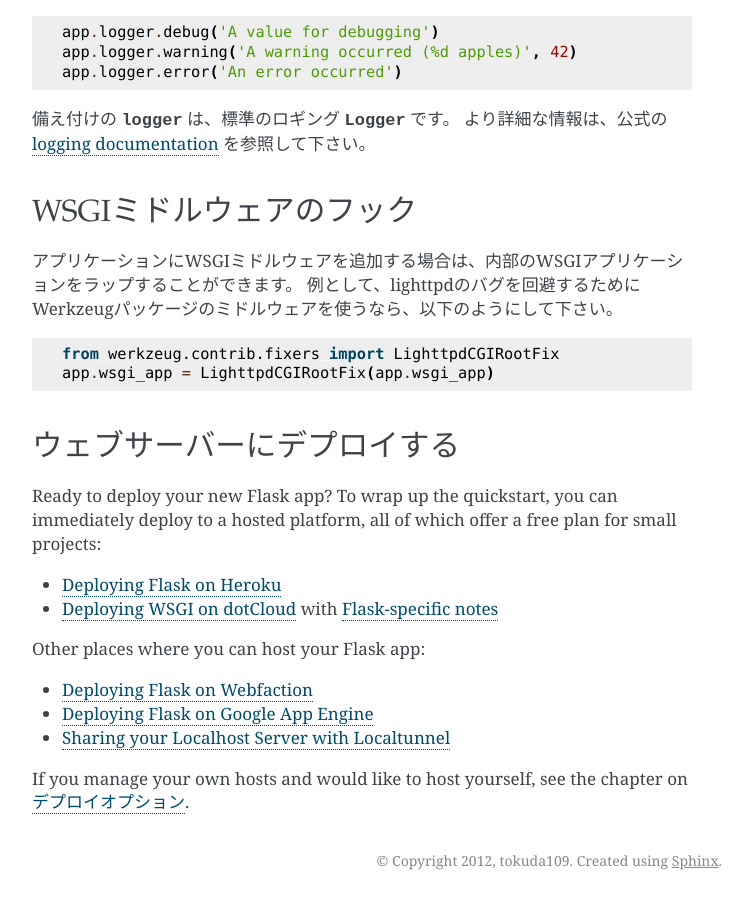
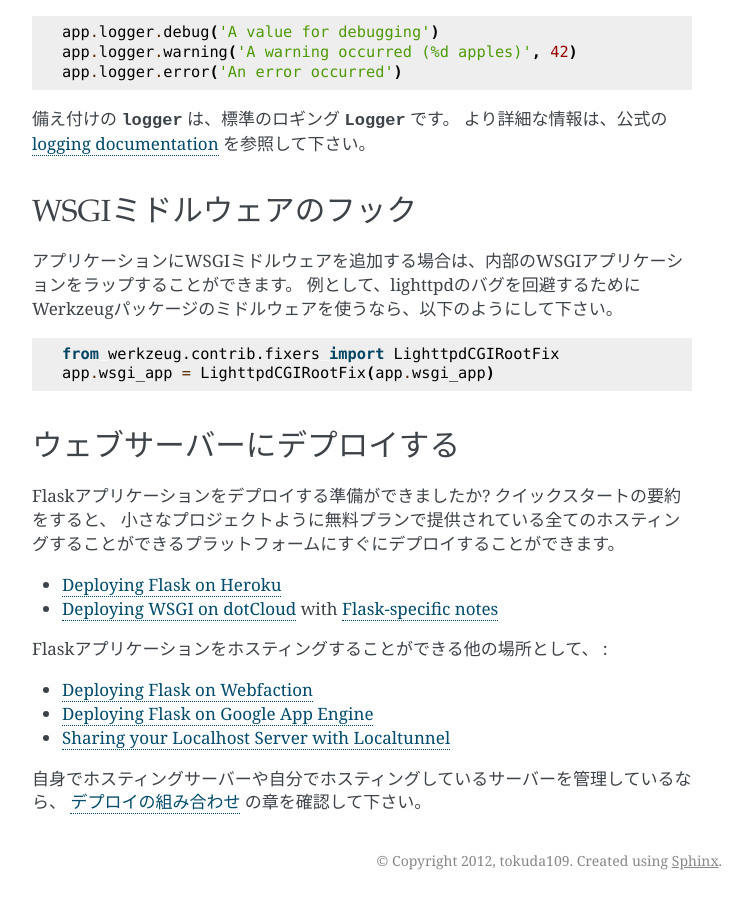
Before and after one commit to tokuda109/flask-docs-ja, a Sphinx documentation site: the page built from docs/quickstart.rst, in a window 1280 px wide and 900 px high, scrolled down 17079 px. Shown: the whole window, without its empty margins (388-1140 px from the left). Built offline with Sphinx 7.4.7, drawn with Linux system fonts in a browser that asks for light colours; pages that are not in the unit, such as notebooks, are missing from menus; some of the changed text lies outside the part shown.

Commit message:
Cleanup deploying section and translated the english of the rest

```diff
--- a/docs/quickstart.rst
+++ b/docs/quickstart.rst
@@ -11,7 +11,7 @@
    :ref:`installation` section.
 
 そろそろ始めたいですか?
-このページはFlaskの紹介をします。Flaskが既にインストールしているものと仮定します。
+このページはFlaskの紹介をします。Flaskが既にインストールされているものと仮定します。
 まだインストールしていない場合は、 :ref:`installation` の章に進んで下さい。
 
 .. A Minimal Application
@@ -1083,19 +1083,28 @@ WSGIミドルウェアのフック
 .. Deploying to a Web Server
    -------------------------
 
-Ready to deploy your new Flask app?  To wrap up the quickstart, you can
-immediately deploy to a hosted platform, all of which offer a free plan for
-small projects:
+.. Ready to deploy your new Flask app?  To wrap up the quickstart, you can
+   immediately deploy to a hosted platform, all of which offer a free plan for
+   small projects:
+
+Flaskアプリケーションをデプロイする準備ができましたか?
+クイックスタートの要約をすると、
+小さなプロジェクトように無料プランで提供されている全てのホスティングすることができるプラットフォームにすぐにデプロイすることができます。
 
 - `Deploying Flask on Heroku <http://devcenter.heroku.com/articles/python>`_
 - `Deploying WSGI on dotCloud <http://docs.dotcloud.com/services/python/>`_
   with `Flask-specific notes <http://flask.pocoo.org/snippets/48/>`_
 
-Other places where you can host your Flask app:
+.. Other places where you can host your Flask app:
+
+Flaskアプリケーションをホスティングすることができる他の場所として、 :
 
 - `Deploying Flask on Webfaction <http://flask.pocoo.org/snippets/65/>`_
 - `Deploying Flask on Google App Engine <https://github.com/kamalgill/flask-appengine-template>`_
 - `Sharing your Localhost Server with Localtunnel <http://flask.pocoo.org/snippets/89/>`_
 
-If you manage your own hosts and would like to host yourself, see the chapter
-on :ref:`deployment`.
+.. If you manage your own hosts and would like to host yourself, see the chapter
+   on :ref:`deployment`.
+
+自身でホスティングサーバーや自分でホスティングしているサーバーを管理しているなら、
+:ref:`deployment` の章を確認して下さい。
```
Also changed, not shown: docs/deploying/index.rst (+7 -7 lines).
